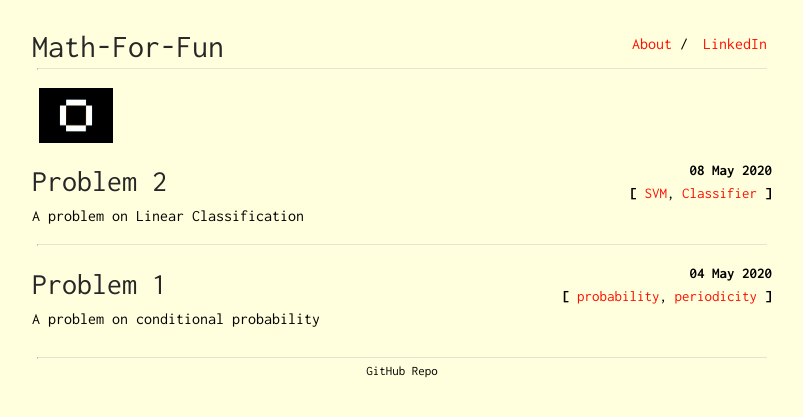
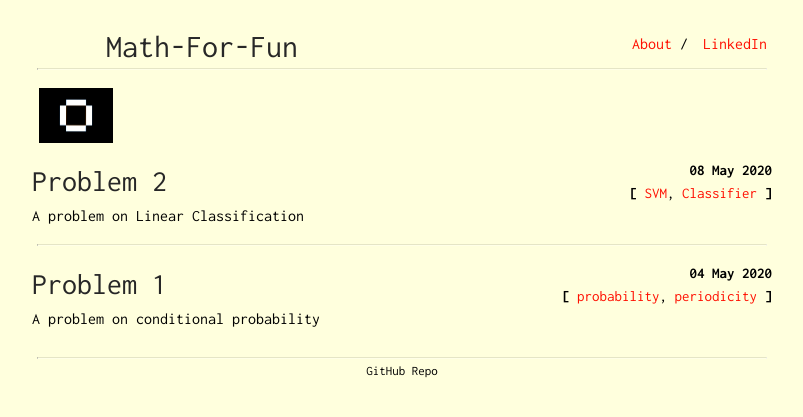
Before and after one commit to Oscuro-Phoenix/math-for-fun, a Jekyll site: the page built from index.html, in a window 1280 px wide. Shown: the top 417 px of the page, without its empty margins (238-1041 px from the left). Built offline with Jekyll 4.4.1, drawn with Linux system fonts in a browser that asks for light colours.

Commit message:
Update navbar.html

```diff
--- a/_includes/navbar.html
+++ b/_includes/navbar.html
@@ -1,6 +1,5 @@
 <div class="navbar">
-    <a class="site-title" href="{{ site.url }}{{ site.baseurl}}/">{{ site.title }}</a>
-
+    <a style="margin-left:10%" class="site-title" href="{{ site.url }}{{ site.baseurl}}/">{{ site.title }}</a>
     <ul class="pull-right">
         {% for x in site.navbar %}
         <li class="pull-left">
```
